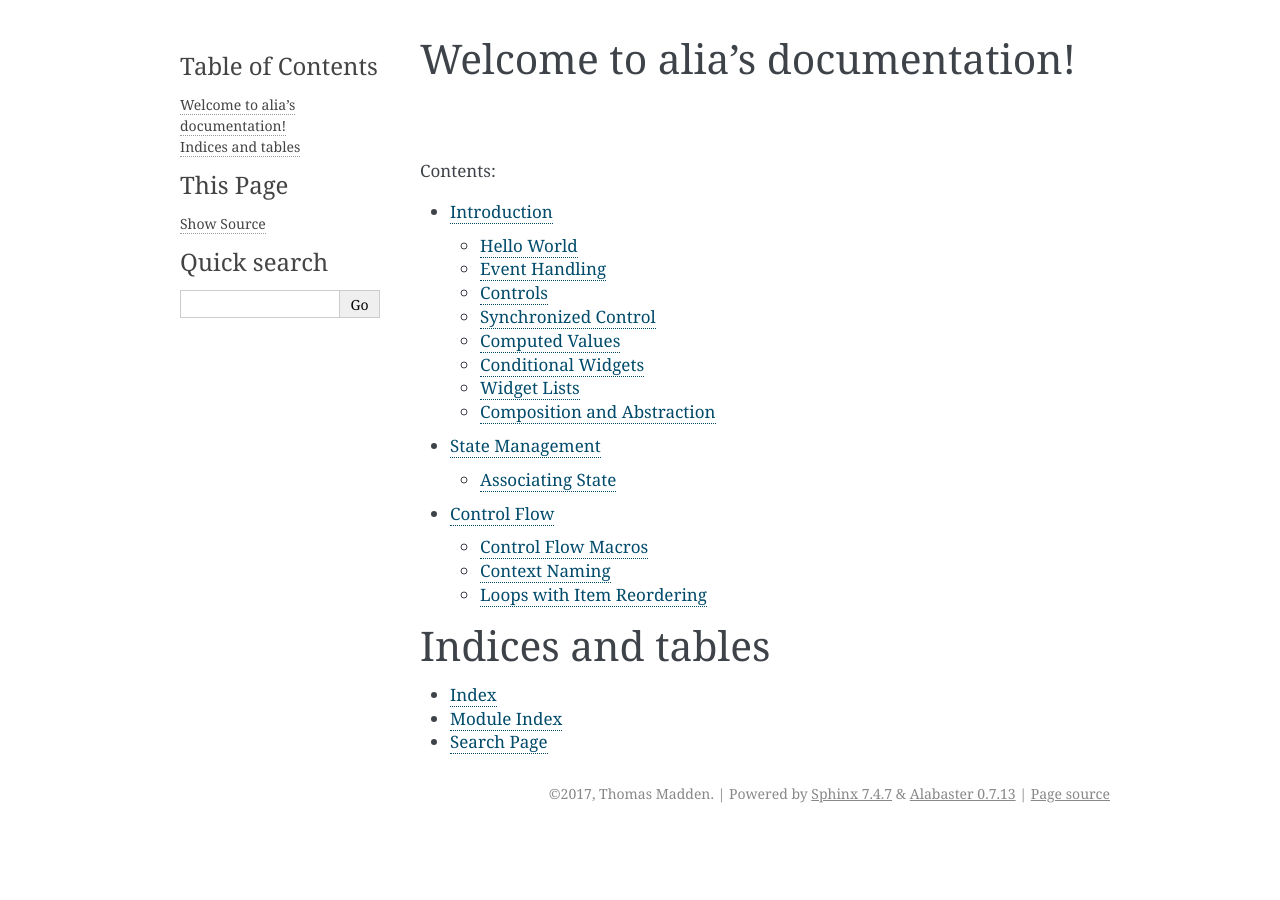
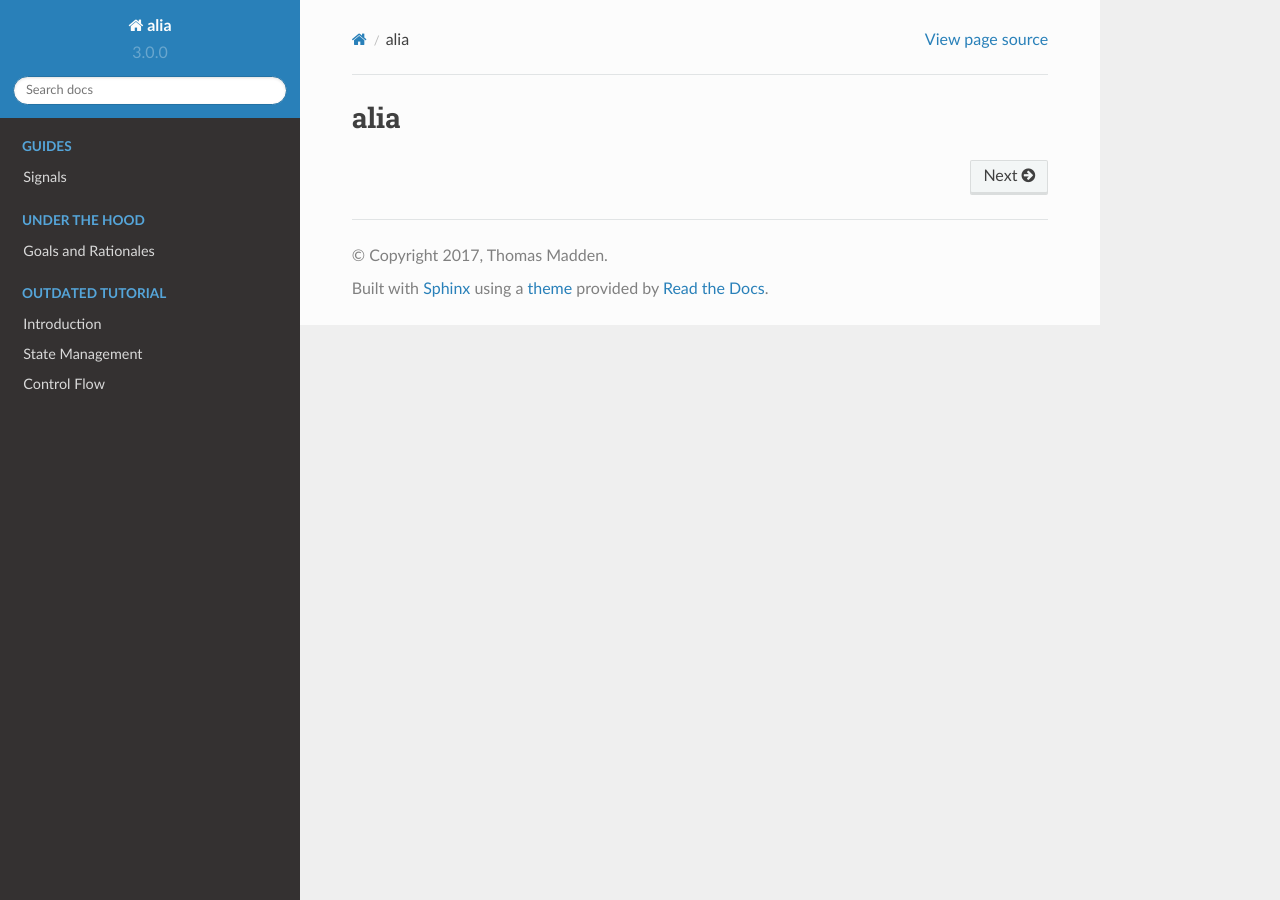
Before and after one commit to tmadden/alia-docs, a Sphinx documentation site: the page built from docs/index.rst, in a window 1280 px wide. Built offline with Sphinx 7.4.7 and the Read the Docs theme 2.0.0, drawn with Linux system fonts in a browser that asks for light colours; some of the changed lines change nothing that is shown.

Commit message:
Overhaul signals (#3)
* Add initial work on signals.

* WIP

* WIP

* Add ternary operator.

* Work on docs.

* Add various other signal utilities.

* Try to integrate codecov.

* Fix codecov integration and try to get Travis caching to work.

* Attempt to fix codecov.

* Attempt to fix caching.

* Improve coverage.

* Fix a compilation error.

* Improve test coverage.

* Add code coverage badge.

* Improve test coverage.

* WIP

* Remove constant signals. Improve test coverage.

* Fix .gitignore.

* Fix Travis CI.

* Improve test coverage.

* Fix lcov macro names.

* Improve interface of lazy_reader.

* Add core signal tests.

```diff
--- a/docs/conf.py
+++ b/docs/conf.py
@@ -20,7 +20,6 @@
 # import sys
 # sys.path.insert(0, os.path.abspath('.'))
 
-
 # -- General configuration ------------------------------------------------
 
 # If your documentation needs a minimal Sphinx version, state it here.
@@ -30,7 +29,7 @@
 # Add any Sphinx extension module names here, as strings. They can be
 # extensions coming with Sphinx (named 'sphinx.ext.*') or your custom
 # ones.
-extensions = []
+extensions = ['sphinx.ext.todo']
 
 # Add any paths that contain templates here, relative to this directory.
 templates_path = ['_templates']
@@ -76,8 +75,9 @@
 # If true, `todo` and `todoList` produce output, else they produce nothing.
 todo_include_todos = False
 
+# -- Options for HTML output ----------------------------------------------
 
-# -- Options for HTML output ----------------------------------------------
+html_theme = "sphinx_rtd_theme"
 
 # Theme options are theme-specific and customize the look and feel of a theme
 # further.  For a list of options available for each theme, see the
@@ -88,14 +88,12 @@
 # Add any paths that contain custom static files (such as style sheets) here,
 # relative to this directory. They are copied after the builtin static files,
 # so a file named "default.css" will overwrite the builtin "default.css".
-html_static_path = []
-
+# html_static_path = []
 
 # -- Options for HTMLHelp output ------------------------------------------
 
 # Output file base name for HTML help builder.
 htmlhelp_basename = 'aliadoc'
-
 
 # -- Options for LaTeX output ---------------------------------------------
 
@@ -121,20 +119,15 @@
 # (source start file, target name, title,
 #  author, documentclass [howto, manual, or own class]).
 latex_documents = [
-    (master_doc, 'alia.tex', u'alia Documentation',
-     u'Thomas Madden', 'manual'),
+    (master_doc, 'alia.tex', u'alia Documentation', u'Thomas Madden',
+     'manual'),
 ]
-
 
 # -- Options for manual page output ---------------------------------------
 
 # One entry per manual page. List of tuples
 # (source start file, name, description, authors, manual section).
-man_pages = [
-    (master_doc, 'alia', u'alia Documentation',
-     [author], 1)
-]
-
+man_pages = [(master_doc, 'alia', u'alia Documentation', [author], 1)]
 
 # -- Options for Texinfo output -------------------------------------------
 
@@ -142,7 +135,6 @@
 # (source start file, target name, title, author,
 #  dir menu entry, description, category)
 texinfo_documents = [
-    (master_doc, 'alia', u'alia Documentation',
-     author, 'alia', 'One line description of project.',
-     'Miscellaneous'),
+    (master_doc, 'alia', u'alia Documentation', author, 'alia',
+     'One line description of project.', 'Miscellaneous'),
 ]
--- /dev/null
+++ b/docs/goals-and-rationales.rst
@@ -0,0 +1,264 @@
+Goals and Rationales
+====================
+
+Signals
+-------
+
+The goals of the signals component are as follows.
+
+* Unify the interface to C-style data structures and OOP-style classes (whose data members may be protected behind accessor functions).
+* Provide standard mechanisms for transforming a back end's view of model  state or applying constraints to its manipulations of that state.
+* Provide mechanisms for efficiently detecting changes in signal values. (e.g., It should be possible to poll a signal carrying a large body of text and detect if it has changed since the last poll without examining the entire text.)
+* The 'direction' of signals (i.e., input/output/inout) should be explicitly denoted in both the capabilities that a signal implementation provides and the requirements of a function that accepts a signal as a parameter.
+* A function that expects an input signal should be able to accept an inout signal without requiring the function to do any template shenanigans. (More specifically, a function that accepts a signal should only have to declare the required direction and the value type of the signal. If both of those are concrete, the function shouldn't need to use templates to accept that signal.)
+* Allow signal wrappers to be agnostic of the signal's direction. (e.g., If I want to implement a wrapper that presents a view of a signal where the value is 10x as large, I should have to define what that means for reading and writing the signal, but I shouldn't have to write three different versions in order to preserve the direction of the wrapped signal.)
+* Ensure that the passing of signal values across functions is as efficient  and lazy as possible. (i.e., Avoid unnecessary memory allocations and  computations of unused values.)
+
+IMGUI-Style vs Reactive-Style
+-----------------------------
+
+How do we strike a balance between supporting IMGUI style and reactive style?
+
+IMGUI Style
+:::::::::::
+
+The application iterates over the entire UI each frame/pass, (re)calculating everything that's relevant to the current snapshot and rendering/emitting it.
+
+Reactive Style
+::::::::::::::
+
+The application builds a dataflow / object graph with individual callbacks that are invoked when needed to propogate changes.
+
+Resolution
+::::::::::
+
+Just like in alia v2, events don't need to traverse the full content/object graph. Instead, they can be routed to specific nodes. This behavior depends on the event itself.
+
+Subgraphs can also skip the refresh event with proper support from the adaptor libraries.
+
+Functions can be explicitly 'invoked', which handles skipping/routing.
+
+
+
+Terminology
+-----------
+
+There needs to be consistent terminology (which is ideally independent of user interfaces) for referring to whatever is actually getting generated by the controller.
+
+Options
+:::::::
+
+* 'nodes'
+* 'content'
+* 'objects'
+
+* 'specify'
+* 'emit'
+* 'generate'
+* 'do'
+
+Resolution
+::::::::::
+
+'content graph', 'content node', 'nodes in the content graph', 'content graph traversal', etc.
+
+'do'/'emit'?
+
+Validation
+----------
+
+What facilities should alia provide for doing input validation?
+
+Resolution
+::::::::::
+
+It should (obviously) not provide anything specific to display of error mssages.
+
+The validation_error is probably worth keeping. For now, that's probably all that's worth deciding.
+
+
+
+Signals and Requests
+--------------------
+
+The background request system in alia/cradle v2 seems to conflate multiple concerns:
+
+- Some signal values should be computed in the background.
+- Some signal values are accessed from multiple places within the UI and should be shared across those places.
+- Some signal values are worth caching in memory or on disk.
+
+Can these be addressed independently? How?
+
+Background Execution
+::::::::::::::::::::
+
+All this really implies is that a function should be executed in a separate thread from the controller.
+
+::
+    x = alia::async(ctx, fib, value(43));
+
+Just like ``std::async``, this returns immediately, but x doesn't yield a value until fib() returns.
+
+alia::async(ctx, f, args) does the following:
+
+- Grab some local data.
+- Check if its stored key matches the merged key for :args.
+	- If not:
+		- Tell the old job (if any) to cancel and discard it.
+		- Reset to the new key and discard the output value (if any).
+- Check if it has the output value.
+	- If not:
+		- Check if it already has a job disptached.
+			- If not:
+				- Check if all the args are gettable.
+					- If so:
+						- Dispatch a job to run the function.
+							- This should include a wrapper to handle cancellation.
+							  https://stackoverflow.com/questions/12086622/is-there-a-way-to-cancel-detach-a-future-in-c11
+							- Some indirection should be provided to allow different dispatchers (std::async, thread pooler, etc.)
+							  https://github.com/vit-vit/CTPL
+	  	- Check if the job has produced a value (and if so, grab it).
+
+Shared Access
+:::::::::::::
+
+The main issue here is that the ID used to identify the signal value would need to be globally unique, whereas normal signal values only have to be unique for the location in the data graph at which they're used.
+
+This can actually just be treated as a separate concern. A library like CRADLE can be implemented entirely separate from alia and interfaces to it through something like the above async function.
+
+Caching
+:::::::
+
+This is basically the same story as shared access.
+
+Resolution
+::::::::::
+
+Implement the async function described above and forget about shared access and caching for now.
+
+
+
+State Persistence
+-----------------
+
+Is there a generic mechanism by which 'magic'/local state could be persisted at a higher/global level (e.g., as part of a YAML data structure)?
+
+Notes
+:::::
+
+The main requirement that this imposes is the ability to construct a path to arbitrary state (e.g., 'cart/items/0/product_id'). This is also useful for debugging tools.
+
+Resolution
+::::::::::
+
+...
+
+
+
+Refresh Passes
+--------------
+
+The Issue
+:::::::::
+
+Should alia v3 follow v2's convention of assuming that state doesn't change except on refresh passes?
+
+Advantages
+::::::::::
+
+Depending on the interface, this could cause the interface to behave as if it is lagged w.r.t. the state. (It's possible that a widget will want to handle events before all properties can be set.)
+
+Disadvantages
+:::::::::::::
+
+This causes issues for newbies and could impose burdensome constraints in some use cases. It also might adversely affect performance in cases where the app ends up having to issue refresh passes just to pick up changes (since those are global, whereas it was only trying to issue a targeted event).
+
+Resolution
+::::::::::
+
+Keep the assumption. Maybe add an option to send refresh passes before every event.
+
+
+Debugging
+---------
+
+What tools should alia provide for debugging? How should these work? What requirements do they impose on the application?
+
+Resolution
+::::::::::
+
+It seems pretty reasonable that an alia app should be able to provide signal values and event logs via a local REST or websockets API.
+
+A GUI / web interface could be layered on top of this API.
+
+More insight could be gained by parsing the C++ files:
+
+https://github.com/foonathan/cppast
+
+This imposes some constraints on the types used for events and signals (e.g., streamability), but this would be an optional feature and features like those used in Boost.Exception could be used to stream various types as possible.
+
+
+
+# ORGANIZATION
+
+* The Issue
+
+How is the project structured? Are library 'adaptors' part of the same repository/project as the core? If not, how do we guarantee that everything works together? If so, how do we avoid the project's scope getting out of control?
+
+* Resolution
+
+Start out with everything as a single repository/project and worry about this later.
+
+
+
+# DISTRIBUTION
+
+* The Issue
+
+How does the typical developer get and use alia? (Assuming the developer isn't using a package manager.)
+
+* Resolution
+
+Usage is through header files. The core only requires C++11. Other components are split up based on which libraries they connect to (e.g., <alia/qt.hpp> provides an adaptor for Qt support). Optional libraries are enable with #defines. All of these are header-only and the implementation is only defined when ALIA_IMPLEMENTATION is #define'd. In all cases, the developer is responsible for making third-party libraries available.
+
+These header files are built from multiple source files and distributed via GitHub releases.
+
+
+
+# CULLING
+
+* The Issue
+
+Should we support having the controller cull the scene directly? (The alternative is having the controller specify the entire scene and culling downstream.)
+
+* Pros
+
+- Should improve performance.
+
+* Cons
+
+- Might complicate interfaces.
+
+* Resolution
+
+For now, this isn't explicitly addressed. Culling in general is possible, and the mechanisms should exist for individual adaptors to do it.
+
+
+
+# PIPELINING
+
+* The Issue
+
+Should the controller be able to reactively process its own output?
+
+* Pros
+
+- This would allow some interesting staged processing of content (e.g., transition effects).
+
+* Cons
+
+- This could add some overhead compared with just creating objects directly.
+
+* Resolution
+
+This is left up to the designer of the library adaptor that is receiving the objects. Ultimately, the controller 'emits' something, and the adpator provides an API for doing so. The API can be in whatever form the designer likes, and can include methods to insert filters/preprocessors. (This is a simple matter of providing a level of indirection.)
--- a/docs/index.rst
+++ b/docs/index.rst
@@ -1,22 +1,25 @@
-.. alia documentation master file, created by
-   sphinx-quickstart on Thu Jun 15 09:35:48 2017.
-   You can adapt this file completely to your liking, but it should at least
-   contain the root `toctree` directive.
-
-Welcome to alia's documentation!
-================================
+alia
+====
 
 .. toctree::
    :maxdepth: 2
-   :caption: Contents:
+   :hidden:
+   :caption: Guides
+
+   signals
+
+.. toctree::
+   :maxdepth: 2
+   :hidden:
+   :caption: Under the Hood
+
+   goals-and-rationales
+
+.. toctree::
+   :maxdepth: 2
+   :hidden:
+   :caption: Outdated Tutorial
 
    introduction
    state-management
    control-flow
-
-Indices and tables
-==================
-
-* :ref:`genindex`
-* :ref:`modindex`
-* :ref:`search`
--- /dev/null
+++ b/docs/signals.rst
@@ -0,0 +1,86 @@
+Signals
+=======
+
+In alia, signals are values that vary over time. In other words, alia signals are like those from signal processing (and *not* like IPC signals, which are equivalent to events in alia).
+
+..todo:: Add some example code and point out the signals.
+
+If you think of an alia application as defining a dataflow graph where the inputs are application state and the outputs go into a back end (e.g., are displayed on the screen), then the edges of this graph (where the values live) are all signals.
+
+
+
+Directionality
+--------------
+
+In general, signal values can be read (i.e., polled) and new values can be written to signals, but not all signals support both operations.
+
+..todo:: Add an example of, say, adding two signals and point out how writing to the sum doesn't make sense.
+
+Signals carry a compile-time property that indicates the direction(s) in which values can flow: read-only, write-only or two-way. Similarly, when a function takes a signal as a parameter, the function signature will specify the requirements of the signal:
+
+* **input**: The function may try to read the signal.
+* **output**: The function may try to write to the signal.
+* **inout**: The function may try to read from or write to the signal.
+
+..todo:: Add an example function declaration.
+
+When calling a function, the signals that you provide must meet those requirements. (e.g., If a function expects an input signal but you try to pass a signal that only supports writing, a compile-time error will be generated.)
+
+..todo:: Add a link to an advanced section about bypassing these checks.
+
+Availability
+------------
+
+Even when a signal supports reading, it might not always have a value. There are any number of reasons why this might be the case:
+
+* The signal is a user input and has no value until the user enters one.
+* The signal represents some remote data that is still being retrieved.
+* The signal is the result of some computationally intensive calculation that hasn't completed yet.
+
+Before trying to read from a signal, you should check that it is actually readable using ``signal_is_readable``.
+
+Similarly, a signal that supports writing isn't necessarily *always* writable. (e.g., Some data may require the user to explicitly unlock it, or it may be unwritable during certain sync operations.) Use ``signal_is_writable`` to check if a signal is writable before trying to write a value to it.
+
+Value Identity
+--------------
+
+.. caution:: This is advanced stuff.
+
+Just like regular values in C++, a signal value can be arbitrarily large. For example, a signal could carry a block of text or an image. Since alia uses polling to detect changes in signals, this can be prohibitively expensive for large signal values. (If we were using alia to display a large image, we wouldn't want alia to compare every pixel of the image every frame to make sure that the image we're providing is still the same one that's on the screen.)
+
+To address this concern, any signal with a readable value must also provide a *value identity*.
+
+There is one simple rule governing value identitiies:
+
+*If a signal's value changes, it's value identity must also change.*
+
+(Note that the converse is not true. A signal's value identity can change without a change in value.)
+
+It is common for a single's value identity to be the value itself.
+
+Constructors
+------------
+
+``value``
+
+``direct_inout``
+
+``constant``
+
+``empty_signal<Value>()``
+
+Lambdas
+^^^^^^^
+
+``lambda_input(is_readable, read)``
+
+``lambda_input(is_readable, read, generate_id)``
+
+``lambda_inout(is_readable, read, is_writable, write)``
+
+``lambda_inout(is_readable, read, is_writable, write, generate_id)``
+
+Adaptors
+--------
+
+``signal_cast<Value>(signal)``
```
